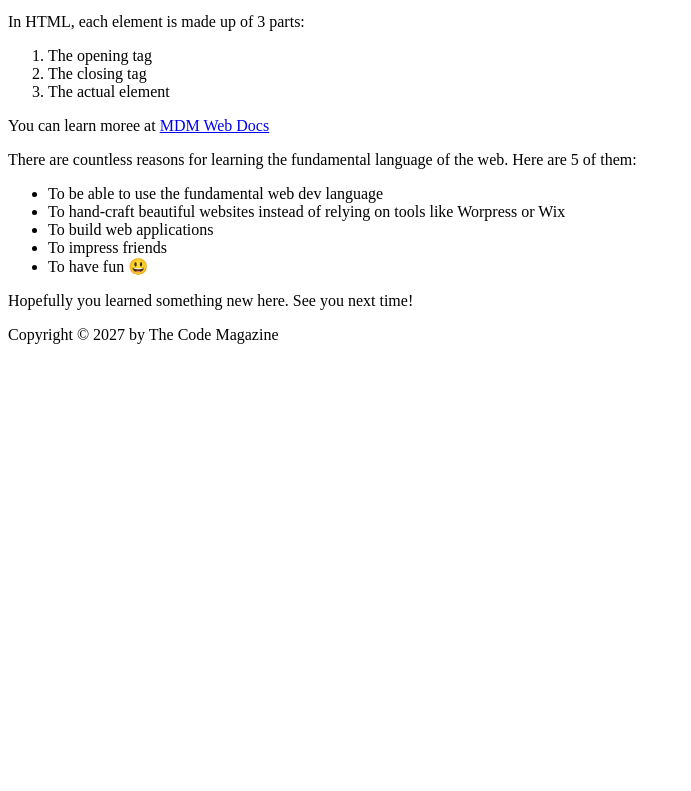
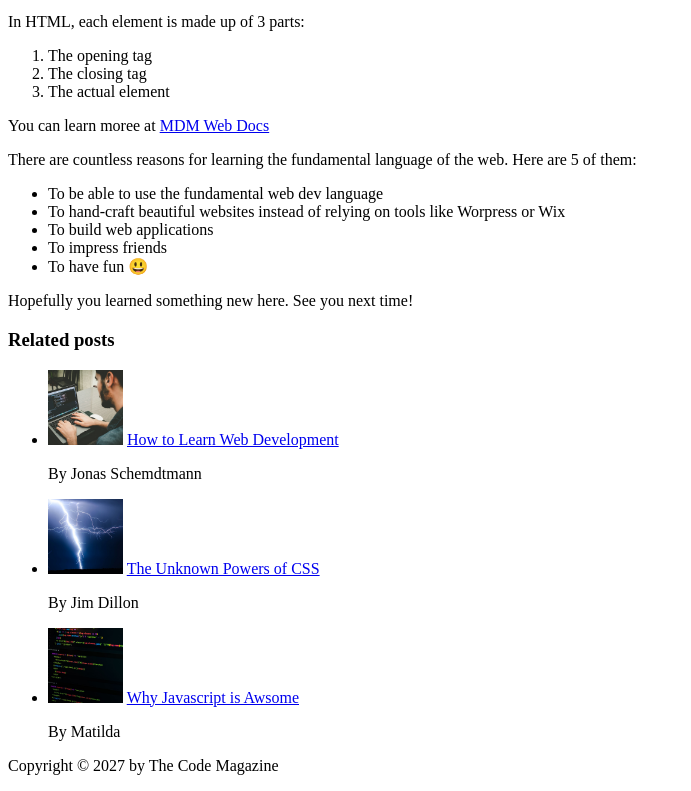
Before and after one commit to Elena-Cr/html-fundamentals, a plain HTML site: page index.html in a window 1280 px wide. Shown: the part 656-1447 px from the top of the page, without its empty margins (0-691 px from the left). Before the commit the page ends 1016 px from the top, so only its background shows below. Drawn offline with Linux system fonts and the light colour scheme.

Commit message:
update to index, added related articles with pictures, links and authors

```diff
--- a/index.html
+++ b/index.html
@@ -96,6 +96,31 @@
 
       <p>Hopefully you learned something new here. See you next time!</p>
     </article>
+    <aside>
+      <h3><strong>Related posts</strong></h3>
+      <ul>
+        <li>
+          <img src="related-1.jpg" alt="person coding " width="75" />
+          <a href="#">How to Learn Web Development</a>
+        </li>
+        <p>By Jonas Schemdtmann</p>
+        <li>
+          <img src="related-2.jpg" alt="picture of lightning" width="75" />
+          <a href="#">The Unknown Powers of CSS</a>
+        </li>
+        <p>By Jim Dillon</p>
+        <li>
+          <img
+            src="related-3.jpg"
+            alt="picture of HTML code on a screen"
+            width="75"
+          />
+          <a href="#">Why Javascript is Awsome</a>
+        </li>
+        <p>By Matilda</p>
+      </ul>
+    </aside>
+
     <footer>
       <p>Copyright &copy; 2027 by The Code Magazine</p>
     </footer>
```
